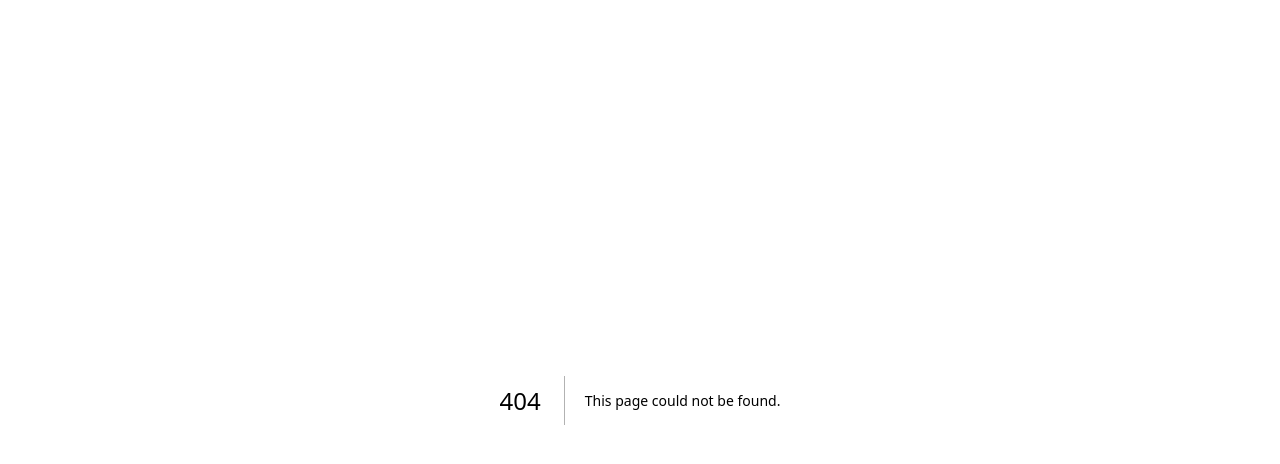
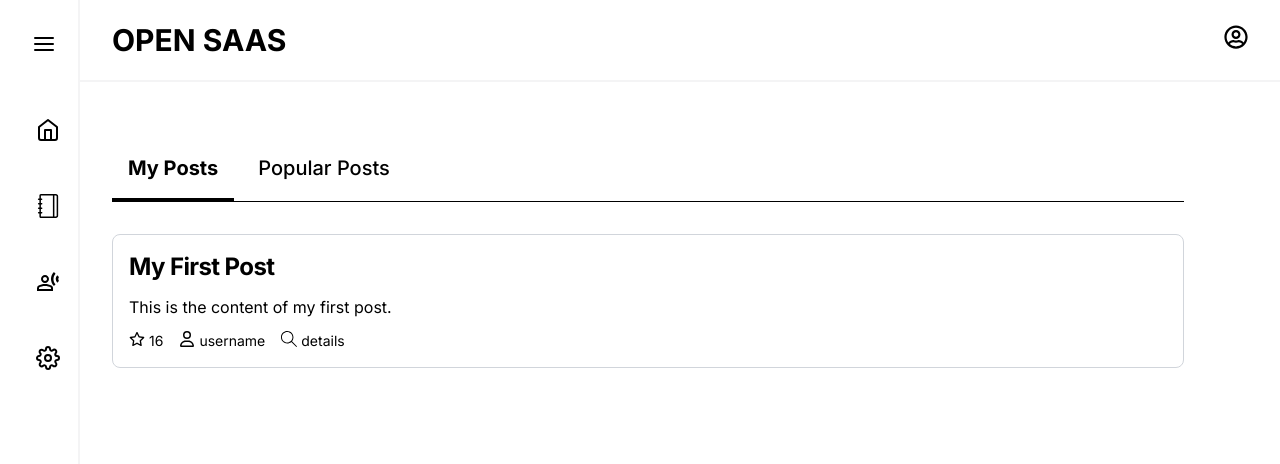
Before and after one commit to andreivisan/open-saas-app, a Next.js app: page /dashboard/my-posts in a window 1280 px wide. Before the commit this address had no page. Shown: the top 464 px of the page. Built offline with nearby package versions, Linux system fonts and the light colour scheme.

Commit message:
Dashboard - My Posts page done

```diff
--- /dev/null
+++ b/app/components/common/PostCard.jsx
@@ -0,0 +1,77 @@
+import React from 'react'
+import { FaRegStar, FaRegUser } from "react-icons/fa6";
+import { SlMagnifier } from "react-icons/sl";
+
+function PostCard({ title, content }) {
+  return (
+    <div id="defaultTabContent">
+        <div className="
+                p-4
+                rounded-lg
+                border
+                border-gray-300
+                mr-20
+                md:ml-4
+                md:mt-8
+                mt-2
+                md:p-4
+                bg-white" id="about">
+            <h2 className="
+                    mb-3
+                    text-2xl
+                    font-bold
+                    tracking-tight
+                    text-black">{title}</h2>
+            <p className="
+                    mb-3
+                    text-black">{content}</p>
+            <div className='
+                    flex
+                    flex-col
+                    sm:flex-row
+                    justify-between
+                    items-center
+                    w-full'>
+              <div className='
+                    inline-flex
+                    item-center'>
+                      <div className='
+                            inline-flex
+                            item-center'>
+                                <FaRegStar />
+                                <p className="
+                                    text-sm
+                                    ml-1">
+                                      16
+                                </p>
+                      </div>
+                      <div className='
+                            inline-flex
+                            item-center
+                            ml-4'>
+                                <FaRegUser />
+                                <p className="
+                                    text-sm
+                                    ml-1">
+                                      username
+                                </p>
+                      </div>
+                      <div className='
+                            inline-flex
+                            item-center
+                            ml-4'>
+                                <SlMagnifier />
+                                <p className="
+                                    text-sm
+                                    ml-1">
+                                      details
+                                </p>
+                      </div>
+              </div>
+            </div>
+        </div>
+    </div>
+  )
+}
+
+export default PostCard
--- /dev/null
+++ b/app/components/common/TabContent.jsx
@@ -0,0 +1,69 @@
+"use client"
+
+import React, { useState } from 'react'
+import PostCard from './PostCard';
+
+function TabContent({ firstTabName, secondTabName }) {
+    const [isFirstTabActive, setIsFirstTabActive] = useState(true);
+    const [isSecondTabActive, setIsSecondTabActive] = useState(false);
+
+    const toggleFirstTab = (event) => {
+        event.preventDefault();
+        setIsSecondTabActive(false);
+        setIsFirstTabActive(true);
+    };
+
+    const toggleSecondTab = (event) => {
+        event.preventDefault();
+        setIsFirstTabActive(false);
+        setIsSecondTabActive(true);
+    };
+
+    return (
+        <>
+            <div className="
+                    text-sm
+                    font-medium
+                    text-center
+                    text-black
+                    border-b
+                    border-black
+                    mr-20
+                    md:ml-4
+                    md:mt-10
+                    mt-24">
+                <ul className="
+                        flex
+                        sm:flex-wrap
+                        -mb-px">
+                    <li className="me-2">
+                        <a href="#" onClick={toggleFirstTab} className={`
+                            inline-block
+                            p-4
+                            rounded-t-lg
+                            text-xl
+                            hover:text-gray-500
+                            ${isFirstTabActive ? 'border-b-4 border-black font-bold' : ''}`}>
+                                {firstTabName}</a>
+                    </li>
+                    <li className="me-2">
+                        <a href="#" onClick={toggleSecondTab} className={`
+                                        inline-block
+                                        p-4
+                                        rounded-t-lg
+                                        text-xl
+                                        hover:text-gray-500
+                                        ${isSecondTabActive ? 'border-b-4 border-black font-bold' : ''}`}>
+                                            {secondTabName}</a>
+                    </li>
+                </ul>
+            </div>
+            <div>
+                {isFirstTabActive && <PostCard title="My First Post" content="This is the content of my first post." />}
+                {isSecondTabActive && <PostCard title="My Most Popular Post" content="This is the content of my most popular post." />}
+            </div>
+        </>
+    )
+}
+
+export default TabContent
--- a/app/components/dashboard/home/DashboardHomePage.jsx
+++ b/app/components/dashboard/home/DashboardHomePage.jsx
@@ -11,8 +11,10 @@ function DashboardHomePage() {
             bg-white
             border-t-2
             border-zinc-100">
-        <p>Home Page Start</p>
-        <p>Home Page End</p>
+        <h1 className='
+              text-xl'>
+                Home Page
+        </h1>
     </div>
   )
 }
--- a/app/dashboard/layout.js
+++ b/app/dashboard/layout.js
@@ -3,7 +3,6 @@
 import React from 'react'
 import SideBarNav from '../components/dashboard/sidebar/SideNavBar';
 import Header from '../components/dashboard/header/Header';
-import DashboardHomePage from '../components/dashboard/home/DashboardHomePage';
 
 function DashboardLayout({ children }) {
   return (
@@ -15,7 +14,7 @@ function DashboardLayout({ children }) {
                 h-screen
                 relative">
             <Header />
-            <DashboardHomePage />
+            {children}
         </div>
     </div>
   )
--- /dev/null
+++ b/app/dashboard/my-posts/page.js
@@ -0,0 +1,17 @@
+import React from 'react'
+import TabContent from '../../components/common/TabContent';
+
+function MyPosts() {
+  return (
+    <div className="
+            w-full
+            md:mt-20
+            p-4
+            border-t-2
+            border-zinc-100">
+        <TabContent firstTabName="My Posts" secondTabName="Popular Posts" />
+    </div>
+  )
+}
+
+export default MyPosts
--- a/app/dashboard/page.js
+++ b/app/dashboard/page.js
@@ -1,11 +1,10 @@
 "use client"
 
 import React from 'react'
+import DashboardHomePage from '../components/dashboard/home/DashboardHomePage'
 
 export default function DashboardPage() {
     return (
-        <div>
-            <h1>Dashboard Page</h1>
-        </div>
+        <DashboardHomePage />
     )
 }
```
